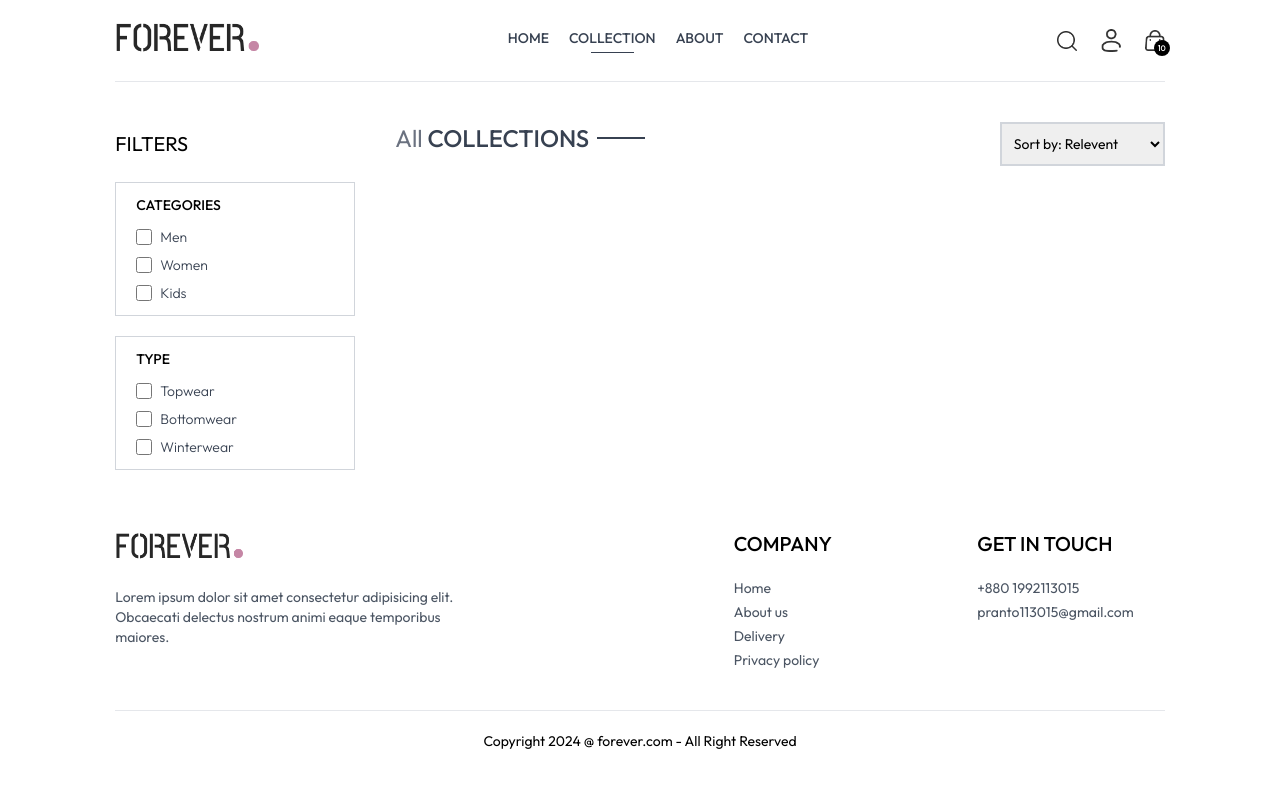
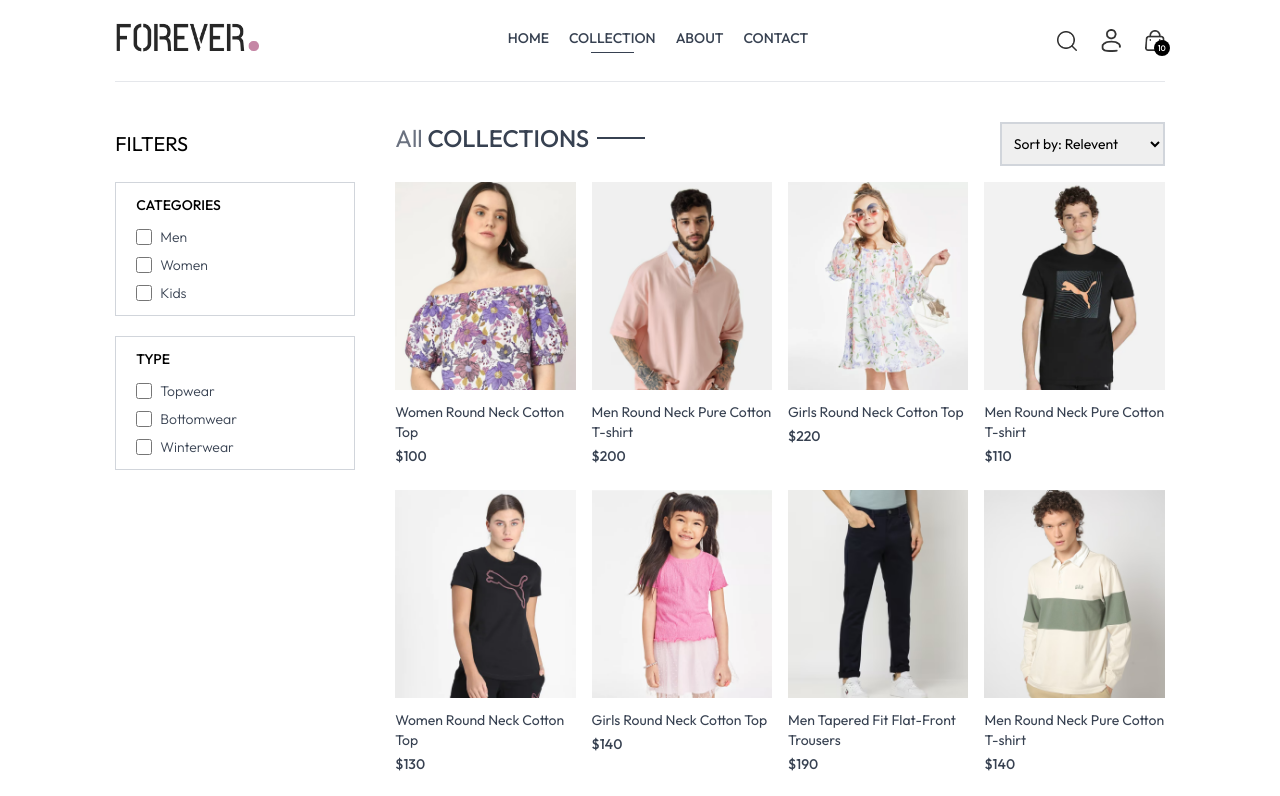
Before and after one commit to leowu0329/mernEcommerce, a React (Vite) app in the folder frontend/: page /collection in a window 1280 px wide. Shown: the top 796 px of the page. Built offline with nearby package versions, Linux system fonts and the light colour scheme.

Commit message:
add product in collection component

```diff
--- a/frontend/src/pages/Collection.jsx
+++ b/frontend/src/pages/Collection.jsx
@@ -1,11 +1,17 @@
-import { useContext, useState } from 'react';
+import { useContext, useEffect, useState } from 'react';
 import { ShopContext } from './../context/ShopContext';
 import { assets } from '../assets/assets';
 import Title from './../components/Title';
+import ProducItem from './../components/ProducItem';
 
 const Collection = () => {
   const { products } = useContext(ShopContext);
   const [showFilter, setShowFilter] = useState(false);
+  const [filterProducts, setFilterProducts] = useState([]);
+
+  useEffect(() => {
+    setFilterProducts(products);
+  }, []);
 
   return (
     <div className="flex flex-col sm:flex-row gap-1 sm:gap-10 pt-10 border-t">
@@ -87,6 +93,19 @@
             <option value="high-low">sort by: High to Low</option>
           </select>
         </div>
+
+        {/* Map product */}
+        <div className="grid grid-cols-2 md:grid-cols-3 lg:grid-cols-4 gap-4 gap-y-6">
+          {filterProducts.map((item, index) => (
+            <ProducItem
+              key={index}
+              name={item.name}
+              id={item._id}
+              price={item.price}
+              image={item.image}
+            />
+          ))}
+        </div>
       </div>
     </div>
   );
```
